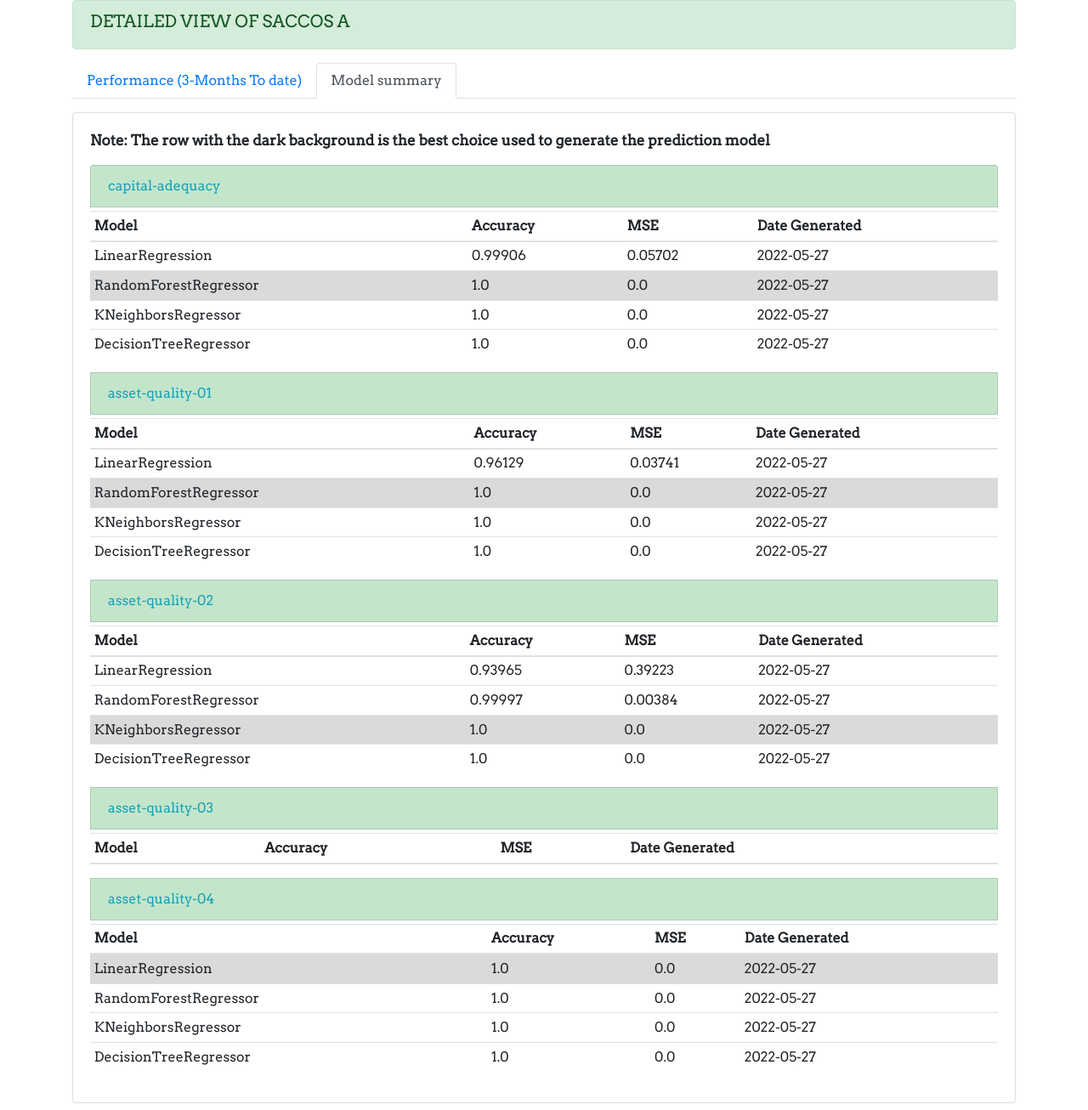
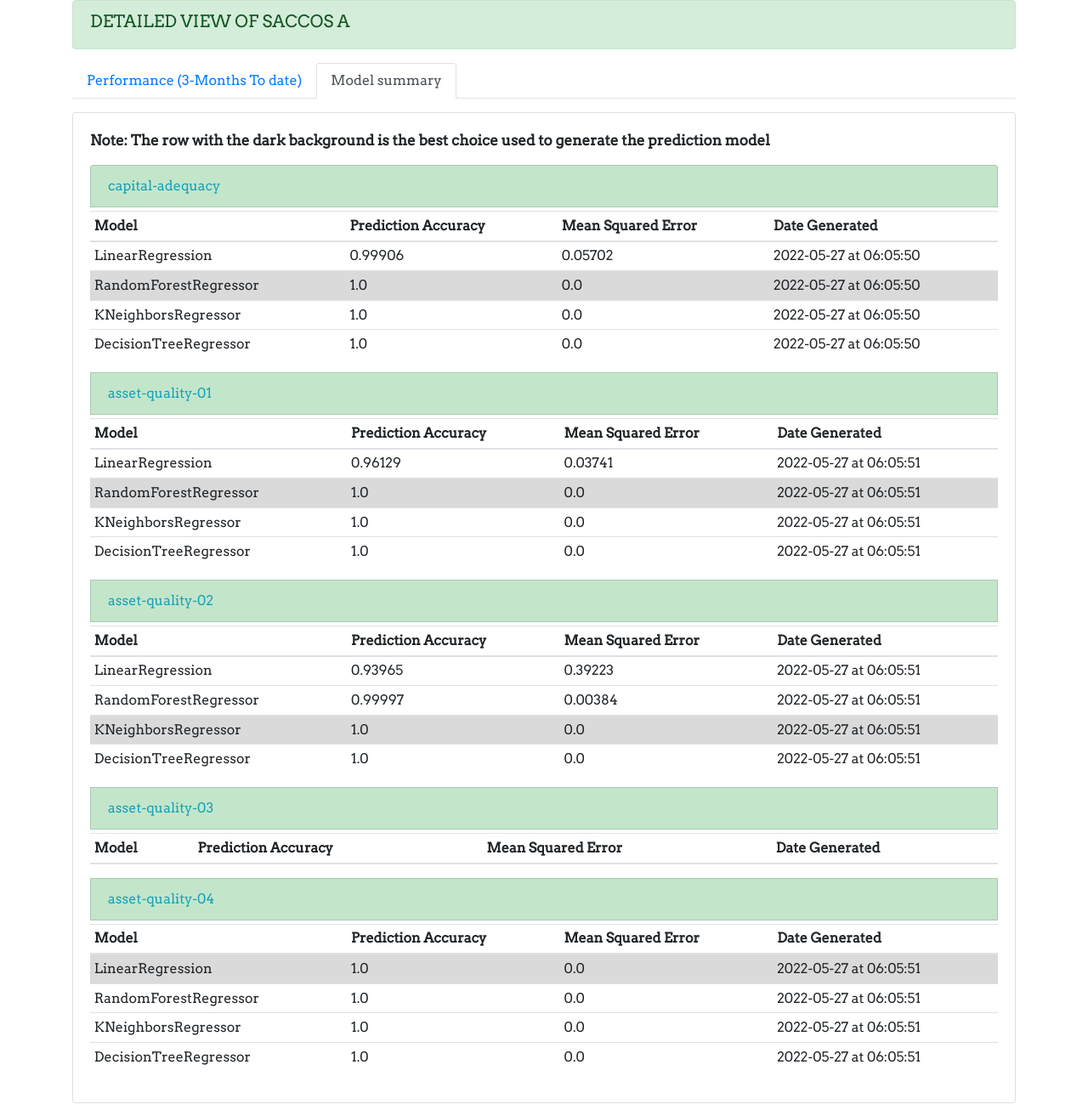
Before and after one commit to kamala96/saccos-prediction, a Flask app: page /saccos/1 in a window 1280 px wide, after a click on "Model summary". Shown: the part 68-1374 px from the top of the page at 85% size. Run offline with Flask 2, Linux system fonts and the light colour scheme; data comes from the database, SQL or seed files in the repository; lists and menus that the app fills with data are empty; some libraries are stand-ins or nearby versions.

Commit message:
updated model summary page

```diff
--- a/saccoss_prediction/templates/view_saccos.html
+++ b/saccoss_prediction/templates/view_saccos.html
@@ -59,8 +59,8 @@
                                     <thead>
                                         <tr>
                                             <th scope="col">Model</th>
-                                            <th scope="col">Accuracy</th>
-                                            <th scope="col">MSE</th>
+                                            <th scope="col">Prediction Accuracy</th>
+                                            <th scope="col">Mean Squared Error</th>
                                             <th scope="col">Date Generated</th>
                                         </tr>
                                     </thead>
@@ -71,7 +71,7 @@
                                             <td>{{ s.model_used }}</td>
                                             <td>{{ s.model_accuracy }}</td>
                                             <td>{{ s.mean_squared_error }}</td>
-                                            <td>{{ s.date_created.strftime('%Y-%m-%d') }}</td>
+                                            <td>{{ s.date_created.strftime("%Y-%m-%d at %H:%m:%S") }}</td>
                                         </tr>
                                         {% endif %}
                                         {% endfor %}
```
